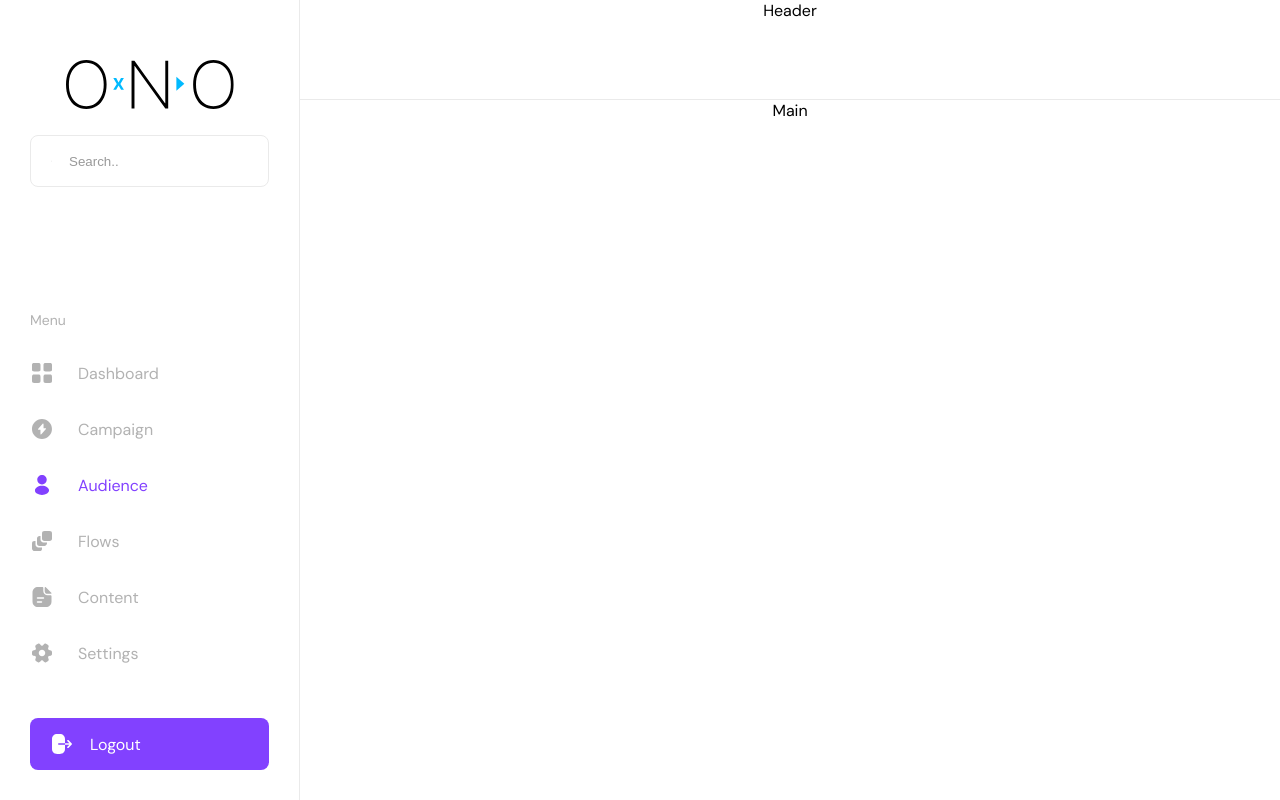
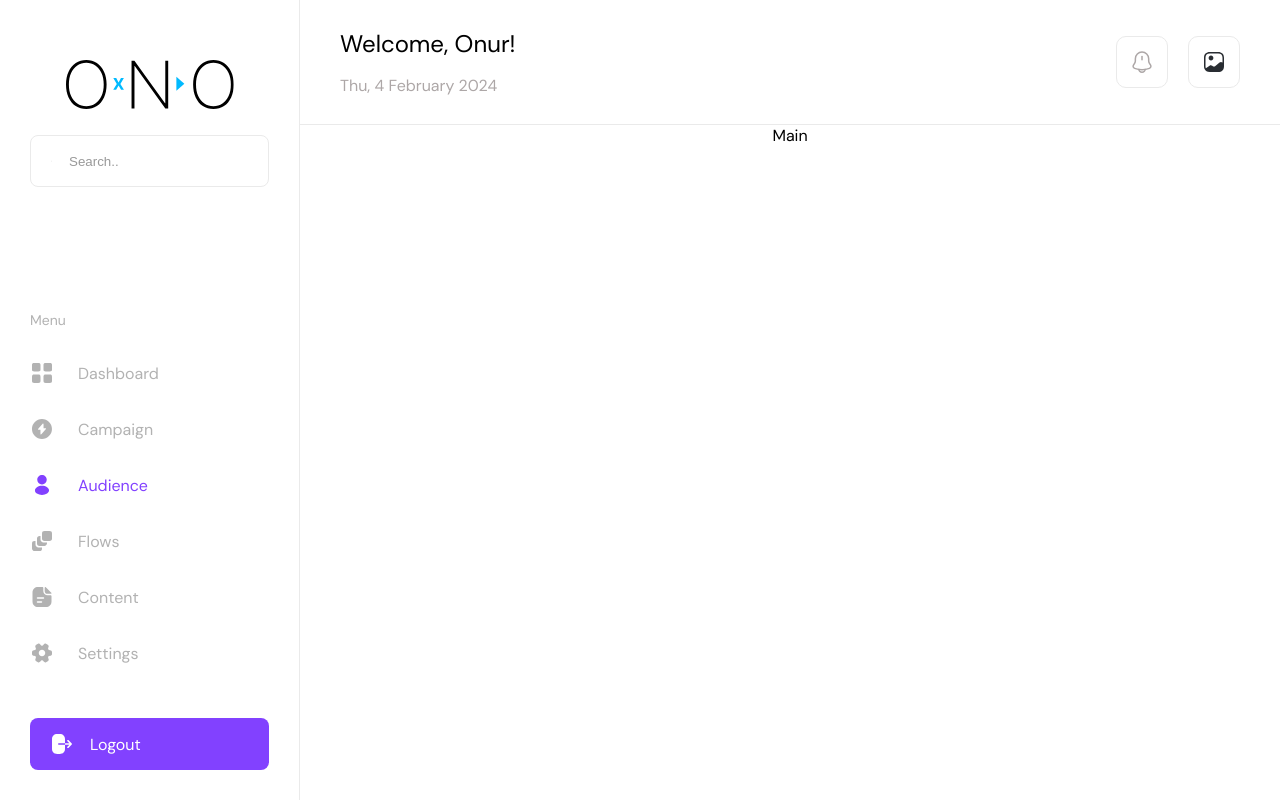
Before and after one commit to ismailonuraygan/ono, a React (Create React App) app: page / in a window 1280 px wide. Built offline with nearby package versions, Linux system fonts and the light colour scheme.

Commit message:
feat: header component

```diff
--- a/package.json
+++ b/package.json
@@ -11,6 +11,7 @@
     "@types/react": "^18.2.57",
     "@types/react-dom": "^18.2.19",
     "classnames": "^2.5.1",
+    "moment": "^2.30.1",
     "react": "^18.2.0",
     "react-dom": "^18.2.0",
     "react-scripts": "5.0.1",
--- a/src/components/header/Header.module.scss
+++ b/src/components/header/Header.module.scss
@@ -1,5 +1,43 @@
 .container {
   flex: 1;
-  max-height: 100px;
+  max-height: 125px;
+  display: flex;
+  align-items: center;
+  justify-content: space-between;
+  padding: 32px 40px;
   border-bottom: 1px solid #eaeaea;
 }
+.userName {
+  display: flex;
+  flex-direction: column;
+  align-items: flex-start;
+  gap: 16px;
+}
+
+.welcome {
+  font-weight: 500;
+}
+
+.date {
+  font-weight: 400;
+  font-size: var(--primaryTextFontSize);
+  line-height: 21px;
+  color: #ada7a7;
+}
+
+.rightButtons {
+  display: flex;
+  align-items: center;
+  gap: 20px;
+}
+
+.button {
+  width: 52px;
+  height: 52px;
+  border-radius: 10px;
+  border: 1px solid #eaeaea;
+  display: flex;
+  justify-content: center;
+  align-items: center;
+  cursor: pointer;
+}
--- a/src/components/header/Header.tsx
+++ b/src/components/header/Header.tsx
@@ -1,8 +1,26 @@
 import React from "react";
 import classes from "./Header.module.scss";
+import NotificationIcon from "../../icons/NotificationIcon";
+import GalleryIcon from "../../icons/GalleryIcon";
+import { getTime } from "./helper/getTime";
 
 const Header = () => {
-  return <div className={classes.container}>Header</div>;
+  return (
+    <header className={classes.container}>
+      <div className={classes.userName}>
+        <h1 className={classes.welcome}>Welcome, Onur!</h1>
+        <span className={classes.date}>{getTime()}</span>
+      </div>
+      <div className={classes.rightButtons}>
+        <div className={classes.button}>
+          <NotificationIcon />
+        </div>
+        <div className={classes.button}>
+          <GalleryIcon />
+        </div>
+      </div>
+    </header>
+  );
 };
 
 export default Header;
--- /dev/null
+++ b/src/components/header/helper/getTime.ts
@@ -0,0 +1,9 @@
+import moment from "moment";
+
+export const getTime = (): string => {
+  const date = moment();
+
+  return `${date.format("ddd")}, ${+date.format("d")} ${date.format(
+    "MMMM"
+  )} ${date.format("YYYY")}`;
+};
--- /dev/null
+++ b/src/icons/GalleryIcon.tsx
@@ -0,0 +1,28 @@
+import React from "react";
+
+const GalleryIcon = () => {
+  return (
+    <svg
+      width="24"
+      height="24"
+      viewBox="0 0 24 24"
+      fill="none"
+      xmlns="http://www.w3.org/2000/svg"
+    >
+      <path
+        d="M2.57999 19.01L2.55999 19.03C2.28999 18.44 2.11999 17.77 2.04999 17.03C2.11999 17.76 2.30999 18.42 2.57999 19.01Z"
+        fill="#292D32"
+      />
+      <path
+        d="M9 10.38C10.3144 10.38 11.38 9.31443 11.38 8C11.38 6.68556 10.3144 5.62 9 5.62C7.68556 5.62 6.62 6.68556 6.62 8C6.62 9.31443 7.68556 10.38 9 10.38Z"
+        fill="#292D32"
+      />
+      <path
+        d="M16.19 2H7.81C4.17 2 2 4.17 2 7.81V16.19C2 17.28 2.19 18.23 2.56 19.03C3.42 20.93 5.26 22 7.81 22H16.19C19.83 22 22 19.83 22 16.19V13.9V7.81C22 4.17 19.83 2 16.19 2ZM20.37 12.5C19.59 11.83 18.33 11.83 17.55 12.5L13.39 16.07C12.61 16.74 11.35 16.74 10.57 16.07L10.23 15.79C9.52 15.17 8.39 15.11 7.59 15.65L3.85 18.16C3.63 17.6 3.5 16.95 3.5 16.19V7.81C3.5 4.99 4.99 3.5 7.81 3.5H16.19C19.01 3.5 20.5 4.99 20.5 7.81V12.61L20.37 12.5Z"
+        fill="#292D32"
+      />
+    </svg>
+  );
+};
+
+export default GalleryIcon;
--- /dev/null
+++ b/src/icons/NotificationIcon.tsx
@@ -0,0 +1,36 @@
+import React from "react";
+
+const NotificationIcon = () => {
+  return (
+    <svg
+      width="24"
+      height="24"
+      viewBox="0 0 24 24"
+      fill="none"
+      xmlns="http://www.w3.org/2000/svg"
+    >
+      <path
+        d="M12 6.44V9.77"
+        stroke="#ADA7A7"
+        stroke-width="1.5"
+        stroke-miterlimit="10"
+        stroke-linecap="round"
+      />
+      <path
+        d="M12.02 2C8.34002 2 5.36002 4.98 5.36002 8.66V10.76C5.36002 11.44 5.08002 12.46 4.73002 13.04L3.46002 15.16C2.68002 16.47 3.22002 17.93 4.66002 18.41C9.44002 20 14.61 20 19.39 18.41C20.74 17.96 21.32 16.38 20.59 15.16L19.32 13.04C18.97 12.46 18.69 11.43 18.69 10.76V8.66C18.68 5 15.68 2 12.02 2Z"
+        stroke="#ADA7A7"
+        stroke-width="1.5"
+        stroke-miterlimit="10"
+        stroke-linecap="round"
+      />
+      <path
+        d="M15.33 18.82C15.33 20.65 13.83 22.15 12 22.15C11.09 22.15 10.25 21.77 9.64998 21.17C9.04998 20.57 8.66998 19.73 8.66998 18.82"
+        stroke="#ADA7A7"
+        stroke-width="1.5"
+        stroke-miterlimit="10"
+      />
+    </svg>
+  );
+};
+
+export default NotificationIcon;
```
Also changed, not shown: src/index.scss (+10 -6 lines), 1 other file (tests, documents, lock files or other folders).
